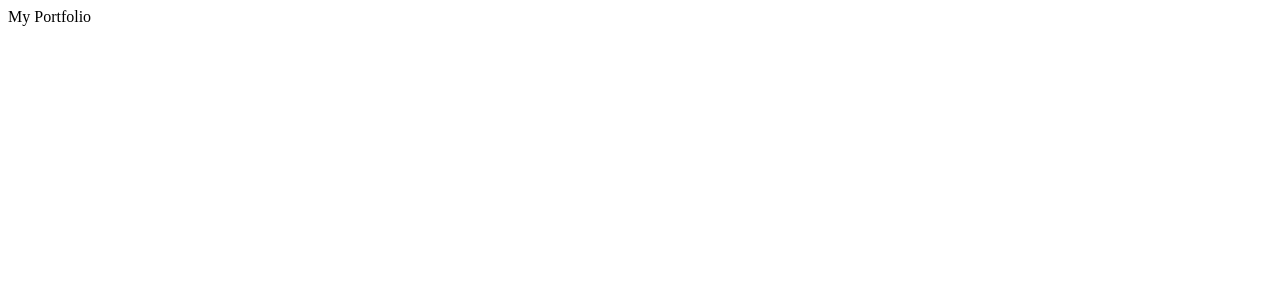
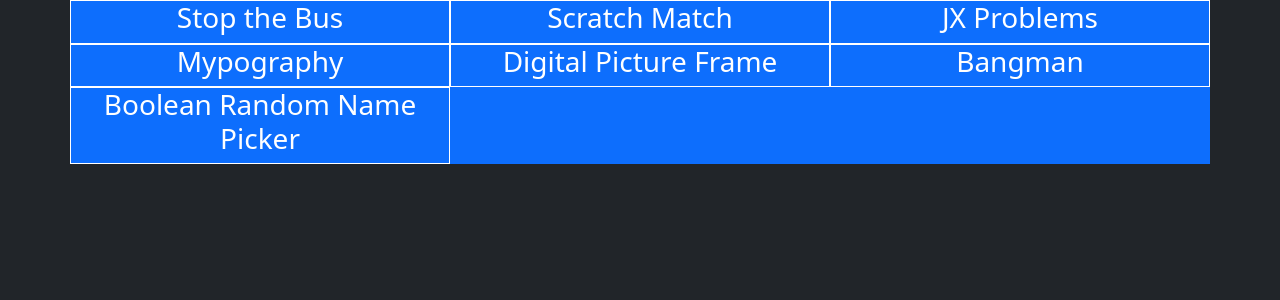
Before and after one commit to JohnXander/portfolio, a React (Create React App) app: page / in a window 1280 px wide. Shown: the top 300 px of the page. Built offline with nearby package versions, Linux system fonts and the light colour scheme.

Commit message:
projects layout

```diff
--- a/public/index.html
+++ b/public/index.html
@@ -1,14 +1,12 @@
 <!DOCTYPE html>
 <html lang="en">
+
 <head>
   <meta charset="utf-8" />
   <link rel="icon" href="%PUBLIC_URL%/favicon.ico" />
   <meta name="viewport" content="width=device-width, initial-scale=1" />
   <meta name="theme-color" content="#000000" />
-    <meta
-      name="description"
-      content="Web site created using create-react-app"
-    />
+  <meta name="description" content="Web site created using create-react-app" />
   <link rel="apple-touch-icon" href="%PUBLIC_URL%/logo192.png" />
   <!--
       manifest.json provides metadata used when your web app is installed on a
@@ -24,9 +22,12 @@
       work correctly both with client-side routing and a non-root public URL.
       Learn how to configure a non-root public URL by running `npm run build`.
     -->
+  <link href="https://cdn.jsdelivr.net/npm/bootstrap@5.2.2/dist/css/bootstrap.min.css" rel="stylesheet"
+    integrity="sha384-Zenh87qX5JnK2Jl0vWa8Ck2rdkQ2Bzep5IDxbcnCeuOxjzrPF/et3URy9Bv1WTRi" crossorigin="anonymous">
   <title>React App</title>
 </head>
-  <body>
+
+<body class="bg-dark text-white">
   <noscript>You need to enable JavaScript to run this app.</noscript>
   <div id="root"></div>
   <!--
@@ -40,4 +41,5 @@
       To create a production bundle, use `npm run build` or `yarn build`.
     -->
 </body>
+
 </html>
--- a/src/App.js
+++ b/src/App.js
@@ -1,7 +1,10 @@
+import Projects from "./components/Projects"
 
 const App = () => {
   return (
-    <div>My Portfolio</div>
+    <div>
+      <Projects />
+    </div>
   )
 }
 
--- /dev/null
+++ b/src/components/Project.js
@@ -0,0 +1,12 @@
+const Project = ({ project }) => {
+    return (
+        <div
+            className="col-lg-4 col-md-6 col-12
+            border border-white"
+        >
+            <h3>{project.name}</h3>
+        </div>
+    )
+}
+
+export default Project
--- /dev/null
+++ b/src/components/Projects.js
@@ -0,0 +1,16 @@
+import data from '../db/db.json'
+import Project from './Project'
+
+const Projects = () => {
+    return (
+        <div className="container text-center bg-primary">
+            <div className="row">
+                {data.projects.map(project => {
+                    return <Project project={project} />
+                })}
+            </div>
+        </div>
+    )
+}
+
+export default Projects
--- /dev/null
+++ b/src/db/db.json
@@ -0,0 +1,25 @@
+{
+    "projects": [
+        {
+            "name": "Stop the Bus"
+        },
+        {
+            "name": "Scratch Match"
+        },
+        {
+            "name": "JX Problems"
+        },
+        {
+            "name": "Mypography"
+        },
+        {
+            "name": "Digital Picture Frame"
+        },
+        {
+            "name": "Bangman"
+        },
+        {
+            "name": "Boolean Random Name Picker"
+        }
+    ]
+}
```
Lines whose indentation alone changed are shown as unchanged.
